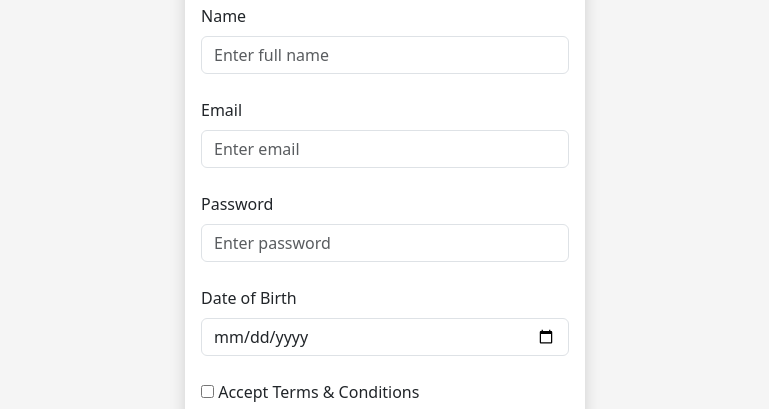
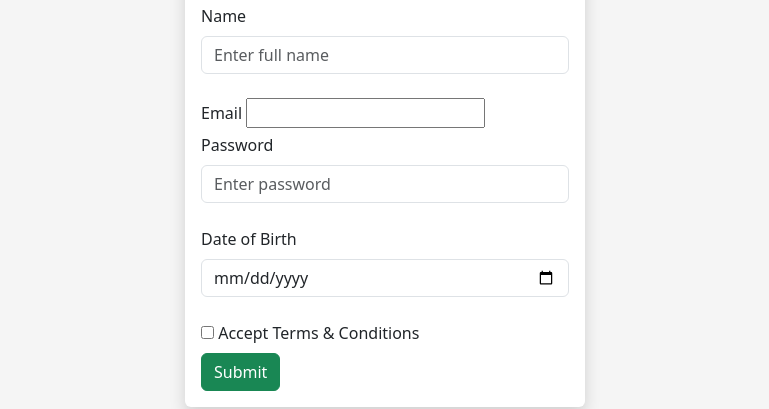
Before and after one commit to LW1117/wd101, a plain HTML site: page index.html in a window 1280 px wide. Shown: the part 74-483 px from the top of the page, without its empty margins (255-1024 px from the left). Drawn offline with nearby package versions, Linux system fonts and the light colour scheme.

Commit message:
Remove placeholder , class attributes from email input tag

```diff
--- a/index.html
+++ b/index.html
@@ -20,7 +20,7 @@
         <input required type="text" name="name" id="name" class=" form-control" placeholder="Enter full name"><br>
 
         <label for="email" class="form-label">Email</label>
-        <input required type="email" name="email" id="email" class="form-control" placeholder="Enter email"><br>
+        <input type="email" name="email" id="email" required><br>
 
         <label for="password" class="form-label">Password</label>
         <input required type="password" name="password" id="password" class="form-control"
```
